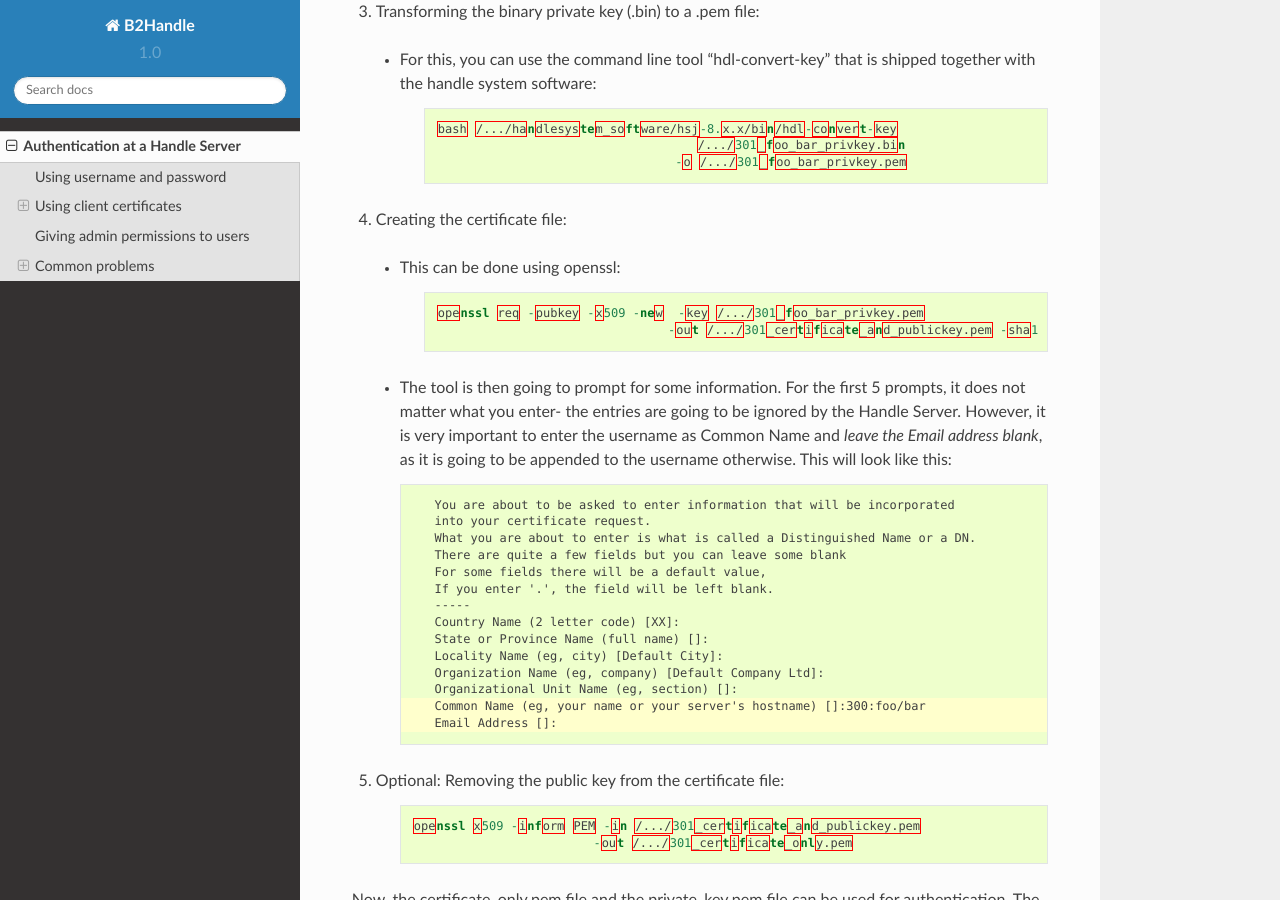
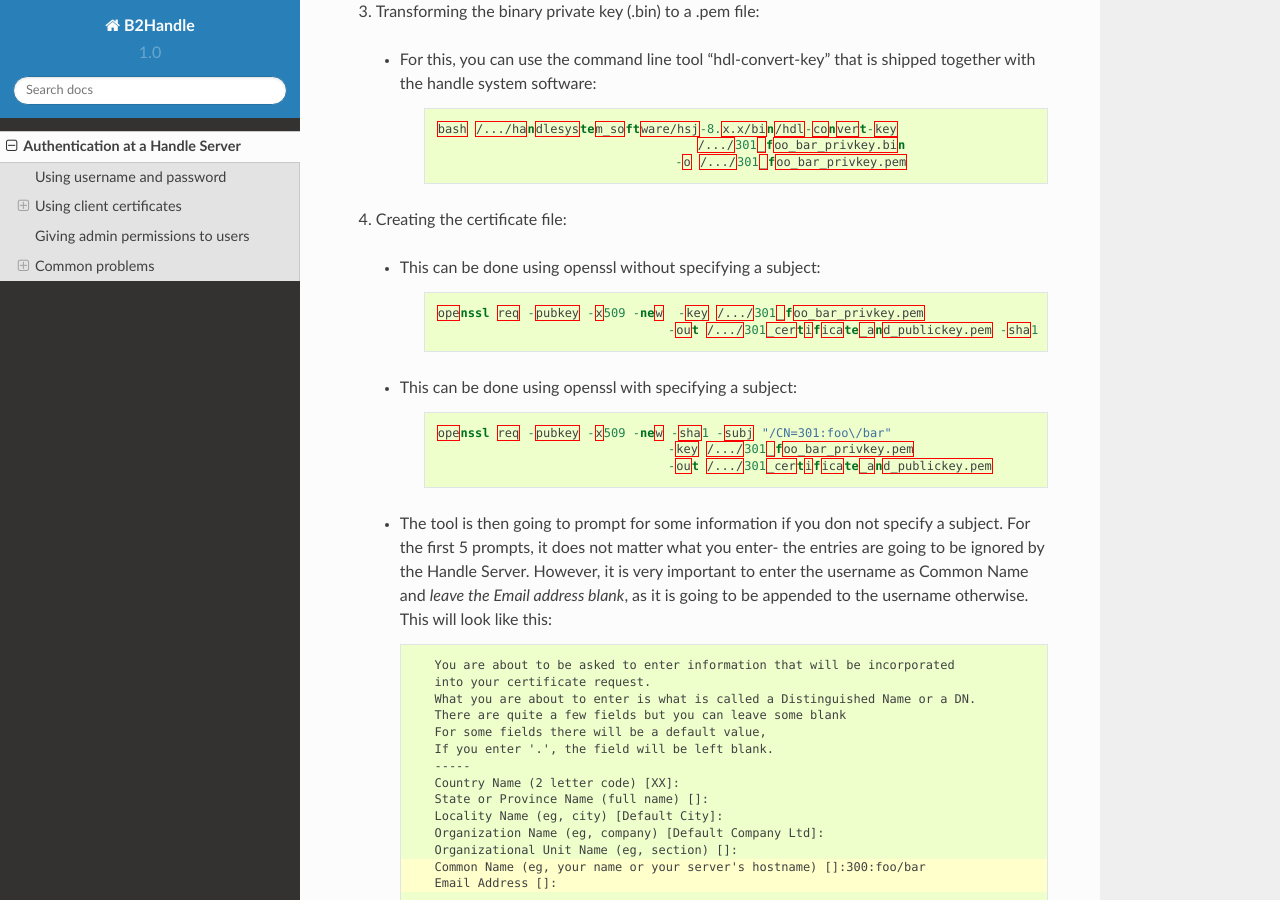
Before and after one commit to EUDAT-B2HANDLE/B2HANDLE, a Sphinx documentation site: the page built from docs/source/authentication.rst, in a window 1280 px wide and 900 px high, scrolled down 2460 px. Built offline with Sphinx 7.4.7 and the Read the Docs theme 2.0.0, drawn with Linux system fonts in a browser that asks for light colours; pages that are not in the unit, such as notebooks, are missing from menus.

Commit message:
add subject to certificate generation. It can than be automated.

```diff
--- a/docs/source/authentication.rst
+++ b/docs/source/authentication.rst
@@ -102,14 +102,25 @@ Creating the client certificate
 
 4. Creating the certificate file:
 
-  * This can be done using openssl:
+  * This can be done using openssl without specifying a subject:
 
       .. code:: json
 
         openssl req -pubkey -x509 -new  -key /.../301_foo_bar_privkey.pem
                                         -out /.../301_certificate_and_publickey.pem -sha1
 
-  * The tool is then going to prompt for some information. For the first 5 prompts, it does not matter what you enter- the entries are going to be ignored by the Handle Server.
+
+  * This can be done using openssl with specifying a subject:
+
+      .. code:: json
+
+        openssl req -pubkey -x509 -new -sha1 -subj "/CN=301:foo\/bar"
+                                        -key /.../301_foo_bar_privkey.pem
+                                        -out /.../301_certificate_and_publickey.pem
+
+
+
+  * The tool is then going to prompt for some information if you don not specify a subject. For the first 5 prompts, it does not matter what you enter- the entries are going to be ignored by the Handle Server.
     However, it is very important to enter the username as Common Name and *leave the Email address blank*, as it is going to be appended to the username otherwise. This will look like
     this:
 
```
